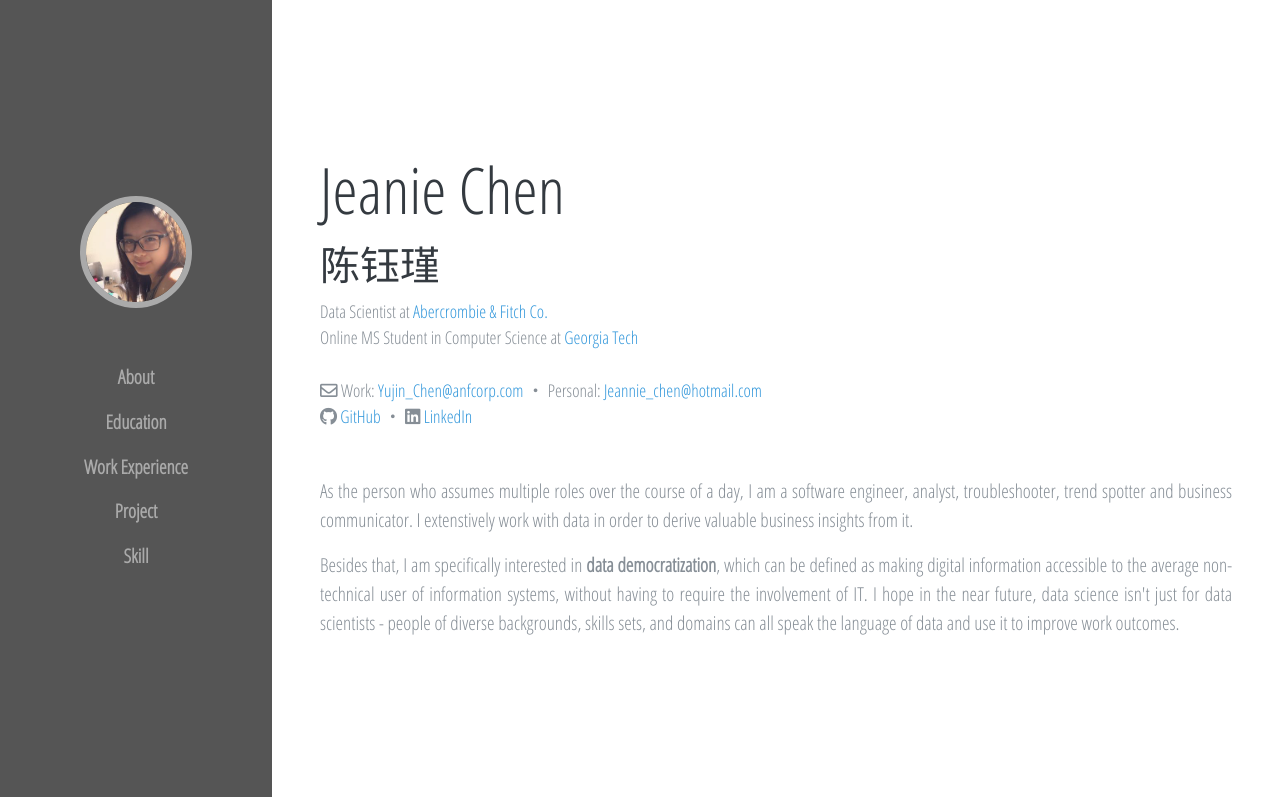
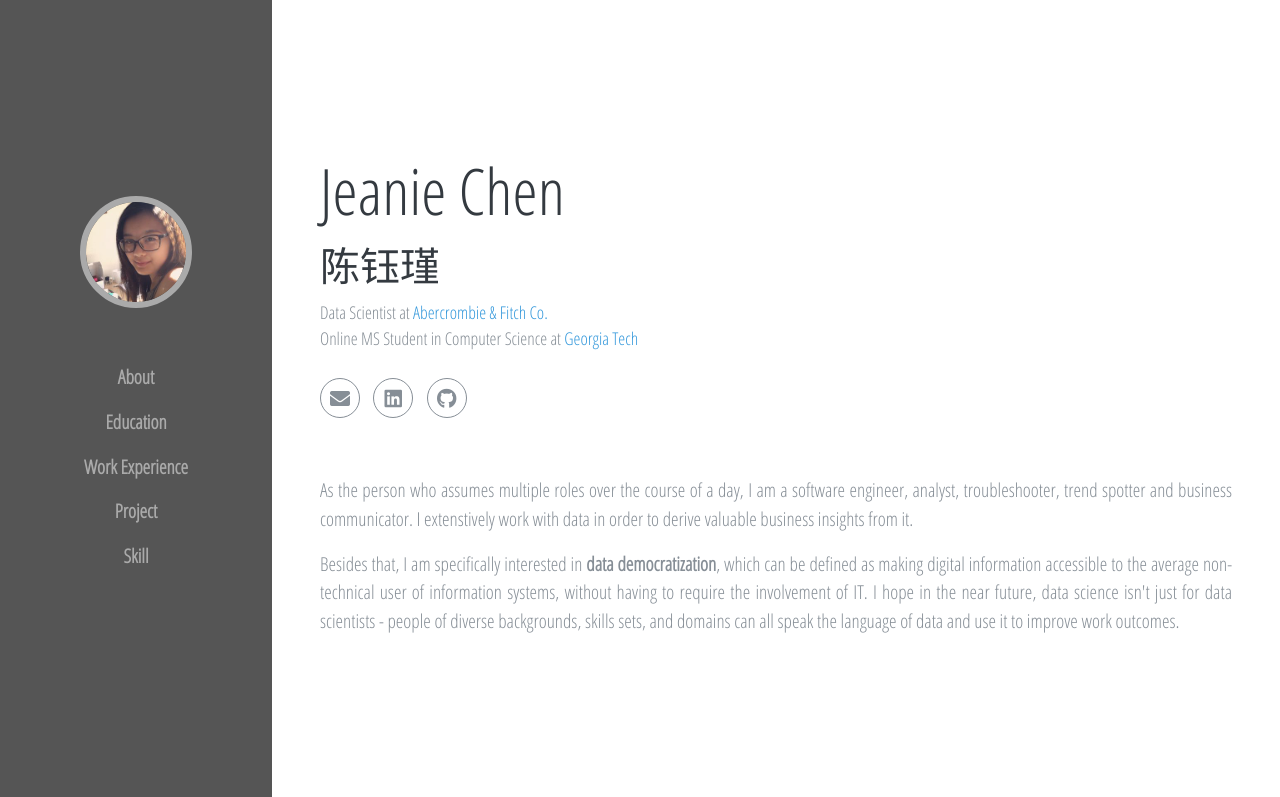
Before and after one commit to JeannieChen/JeannieChen.github.io, a plain HTML site: page index.html in a window 1280 px wide. Shown: the top 797 px of the page. Drawn offline with nearby package versions, Linux system fonts and the light colour scheme; a web font is replaced by a local one.

Commit message:
Replace href link in intro with icons

```diff
--- a/index.html
+++ b/index.html
@@ -83,14 +83,21 @@
             <div id="intro" class="subheading mb-5">
               Data Scientist at <a href="https://corporate.abercrombie.com/">Abercrombie & Fitch Co. </a><br>
               Online MS Student in Computer Science at <a href="http://omscs.gatech.edu/"> Georgia Tech </a><br><br>
-              <i class="far fa-envelope"></i> Work: <a id="email" href="mailto:Yujin_Chen@anfcorp.com">Yujin_Chen@anfcorp.com</a> ・
-              Personal: <a id="email" href="mailto:jeannie_chen@hotmail.com">Jeannie_chen@hotmail.com</a><br>
-              <i class="fab fa-github"></i>
-              <a id="cv" href="https://github.com/JeannieChen">GitHub</a> ・
-              <i class="fab fa-linkedin"></i>
-              <a id="cv" href="https://www.linkedin.com/in/jeanieyujinchen/">LinkedIn</a>
-              <!-- ・ <i class="fab fa-instagram"></i> -->
-              <!-- <a id="cv" href="https://www.instagram.com/cyjenn/">Instragram</a> -->
+
+              <p class="social">
+                <a href="mailto:jeannie_chen@hotmail.com" data-animate-hover="pulse" class="email">
+                  <i class="fas fa-envelope"></i>
+                </a>
+
+                <a href="https://www.linkedin.com/in/jeanieyujinchen/" data-animate-hover="pulse" class="external">
+                  <i class="fab fa-linkedin"></i>
+                </a>
+
+                <a href="https://github.com/JeannieChen" data-animate-hover="pulse" class="external">
+                  <i class="fab fa-github"></i>
+                </a>
+
+              </p>
             </div>
 
             <!-- Introduction  -->
@@ -158,7 +165,7 @@
           <!-- ANF -->
           <div class="resume-item d-flex flex-md-row mb-5">
             <div class="resume-content mr-auto">
-              <h4 class="title"> Data Scientist, Full-time </h4>
+              <h4 class="title"> Data Scientist </h4>
               <div class="date">
                 <span class="text-primary">Oct 2019 - Present</span>
               </div>
@@ -172,7 +179,7 @@
           <!-- HRA1 -->
           <div class="resume-item d-flex flex-md-row mb-5">
             <div class="resume-content mr-auto">
-              <h4 class="title"> Data Scientist, Full-time </h4>
+              <h4 class="title"> Data Scientist </h4>
               <div class="date">
                 <span class="text-primary">Feb 2019 - Nov 2019</span>
               </div>
@@ -186,7 +193,7 @@
           <!-- HRA2 -->
           <div class="resume-item d-flex flex-md-row mb-5">
             <div class="resume-content mr-auto">
-              <h4 class="title"> Data Scientist, Intern </h4>
+              <h4 class="title"> Data Scientist (Intern) </h4>
               <div class="date">
                 <span class="text-primary">May 2018 - Aug 2018</span>
               </div>
--- a/personal.css
+++ b/personal.css
@@ -5,6 +5,23 @@ body{
   padding-top: 54px;
   font-size: 1.2rem;
   color: #868e96;
+}
+
+.social a{
+    margin: 0 10px 10px 0;
+    display: inline-block;
+    width: 40px;
+    height: 40px;
+    border-radius: 20px;
+    line-height: 40px;
+    font-size: 20px;
+    text-align: center;
+    vertical-align: bottom;
+    border: solid 1px #868e96;
+    color: #868e96;
+    -webkit-transition: all 0.2s ease-out;
+    -moz-transition: all 0.2s ease-out;
+    transition: all 0.2s ease-out;
 }
 
 #chinese-name {
```
